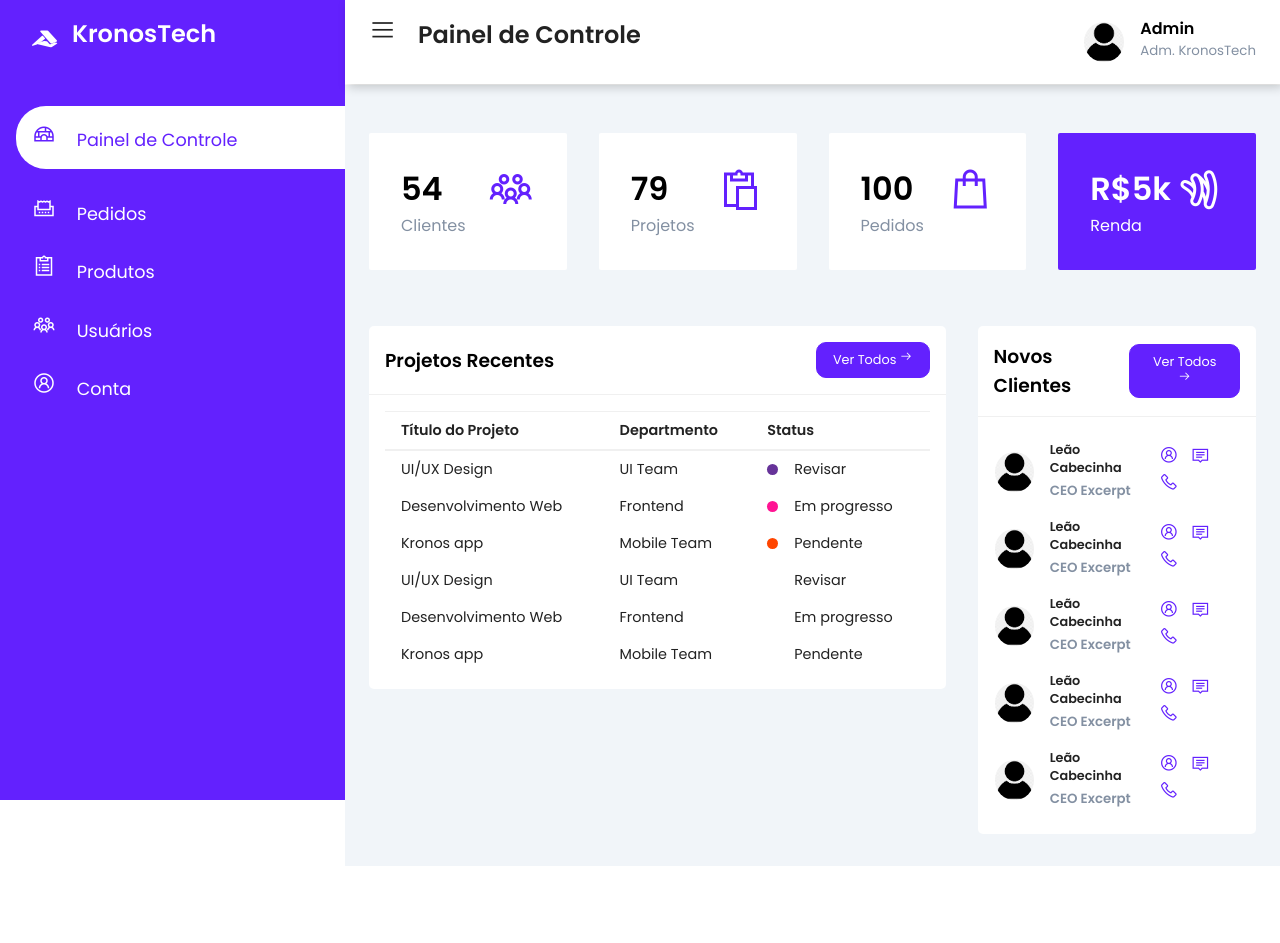
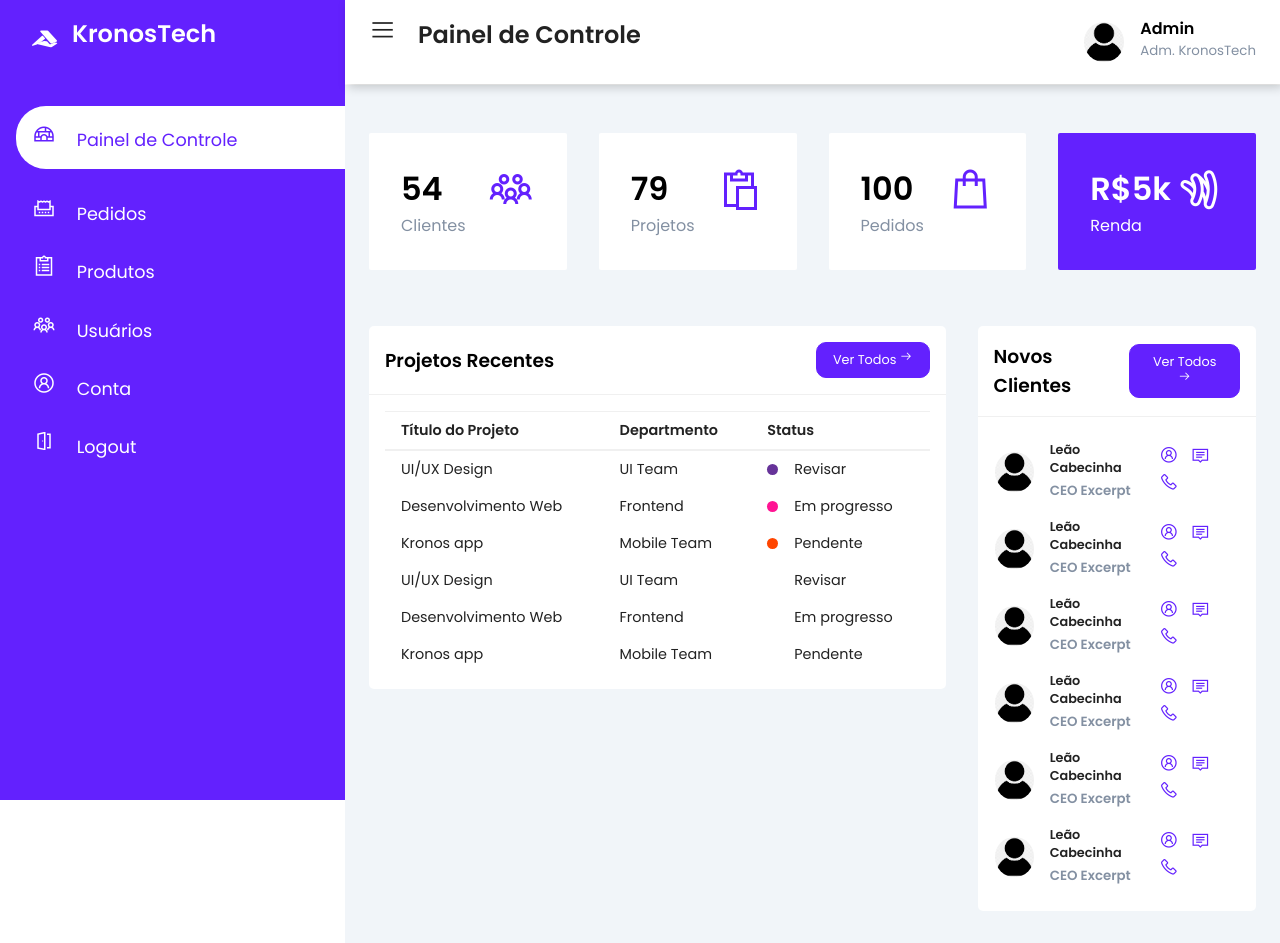
Before and after one commit to deene7/KronosTech, a PHP site: page /admin/dashboard.php in a window 1280 px wide. Before the commit the page ends 866 px from the top, so only its background shows below. Run offline with PHP 8.4, Linux system fonts and the light colour scheme.

Commit message:
login e logout funcional e layouts(header,sidebar)

```diff
--- a/admin/dashboard.php
+++ b/admin/dashboard.php
@@ -1,69 +1,4 @@
-<!DOCTYPE html>
-<html lang="pt">
-<head>
-    <meta charset="UTF-8">
-    <meta name="viewport" content="width=device-width,initial-scale=1,maximum-scale=1">
-    <meta name="viewport" content="width=device-width, initial-scale=1.0">
-    <title>Painel de Controle | KronosTech</title>
-    <link rel= "stylesheet" href= "https://maxst.icons8.com/vue-static/landings/line-awesome/line-awesome/1.3.0/css/line-awesome.min.css" >
-
-    <link rel="stylesheet" href="styles.css">
-</head>
-<body>
-
-    <input type="checkbox" id="nav-toggle">
-    <!--BARRRA LATERAL -->
-    <div class="sidebar">
-        <div class="sidebar-brand">
-            <h2><span class="lab la-accusoft"></span><span>KronosTech</span></h2>
-        </div>
-
-        <div class="sidebar-menu">
-            <ul>
-                <li>
-                    <a href="" class="active"><span class="las la-igloo"></span>
-                    <span>Painel de Controle</span></a>
-                </li>
-                <li>
-                    <a href=""><span class="las la-receipt"></span>
-                    <span>Pedidos</span></a>
-                </li>
-                <li>
-                    <a href=""><span class="las la-clipboard-list"></span>
-                    <span>Produtos</span></a>
-                </li>
-                <li>
-                    <a href=""><span class="las la-users"></span>
-                    <span>Usuários</span></a>
-                </li>
-                <li>
-                    <a href=""><span class="las la-user-circle"></span>
-                    <span>Conta</span></a>
-                </li>
-            </ul>
-        </div>
-    </div>
-
-    <!--CONTEUDO -->
-    <div class="main-content">
-        <header>
-                <h2>
-                    <label for="nav-toggle">
-                        <span class="las la-bars"></span>
-                    </label>
-
-                    Painel de Controle
-                </h2>
-
-
-                <div class="user-wrapper">
-                    <img src="img 2.png" width="40px" height="40px">
-                    <div>
-                        <h4>Admin</h4>
-                        <small>Adm. KronosTech</small>
-                    </div>
-                </div>
-        </header>
+<?php include('header.php') ?>
 
         <main>
             <div class="cards">
@@ -248,6 +183,21 @@
                                 </div>
                             </div>
 
+                            <div class="customer">
+                                <div class="info">
+                                <img src="img 2.png" width="40px" height="40px">
+                                    <div>
+                                        <h4>Leão Cabecinha</h4>
+                                        <small>CEO Excerpt</small>
+                                    </div>
+                                </div>
+                                <div class="contact">
+                                    <span class="las la-user-circle"></span>
+                                    <span class="las la-comment"></span>
+                                    <span class="las la-phone"></span>
+                                </div>
+                            </div>
+
 
                         </div>
 
@@ -258,5 +208,7 @@
         </main>
     </div>
 
+    <?php include('sidebar.php') ?>
+
 </body>
 </html>
--- /dev/null
+++ b/admin/header.php
@@ -0,0 +1,33 @@
+<?php session_start(); ?>
+
+<!DOCTYPE html>
+<html lang="pt">
+<head>
+    <meta charset="UTF-8">
+    <meta name="viewport" content="width=device-width,initial-scale=1,maximum-scale=1">
+    <meta name="viewport" content="width=device-width, initial-scale=1.0">
+    <title>Painel de Controle | KronosTech</title>
+    <link rel= "stylesheet" href= "https://maxst.icons8.com/vue-static/landings/line-awesome/line-awesome/1.3.0/css/line-awesome.min.css" >
+    <link rel="stylesheet" href="styles.css">
+</head>
+<body>
+    <!--Header -->
+    <div class="main-content">
+    <header>
+                <h2>
+                    <label for="nav-toggle">
+                        <span class="las la-bars"></span>
+                    </label>
+
+                    Painel de Controle
+                </h2>
+
+
+                <div class="user-wrapper">
+                    <img src="img 2.png" width="40px" height="40px">
+                    <div>
+                        <h4>Admin</h4>
+                        <small>Adm. KronosTech</small>
+                    </div>
+                </div>
+        </header>
--- /dev/null
+++ b/admin/sidebar.php
@@ -0,0 +1,36 @@
+<input type="checkbox" id="nav-toggle">
+    <!--BARRRA LATERAL -->
+    <div class="sidebar">
+        <div class="sidebar-brand">
+            <h2><span class="lab la-accusoft"></span><span>KronosTech</span></h2>
+        </div>
+
+        <div class="sidebar-menu">
+            <ul>
+                <li>
+                    <a href="" class="active"><span class="las la-igloo"></span>
+                    <span>Painel de Controle</span></a>
+                </li>
+                <li>
+                    <a href=""><span class="las la-receipt"></span>
+                    <span>Pedidos</span></a>
+                </li>
+                <li>
+                    <a href=""><span class="las la-clipboard-list"></span>
+                    <span>Produtos</span></a>
+                </li>
+                <li>
+                    <a href=""><span class="las la-users"></span>
+                    <span>Usuários</span></a>
+                </li>
+                <li>
+                    <a href=""><span class="las la-user-circle"></span>
+                    <span>Conta</span></a>
+                </li>
+                <li>
+                    <a href="logout.php?logout=1"><span class="las la-door-open"></span>
+                    <span>Logout</span></a>
+                </li>
+            </ul>
+        </div>
+    </div>
```
Also changed, not shown: admin/logina.php (+5 -5 lines), admin/logout.php (added, +14 -0 lines), admin/styles.css (line endings or trailing spaces).
